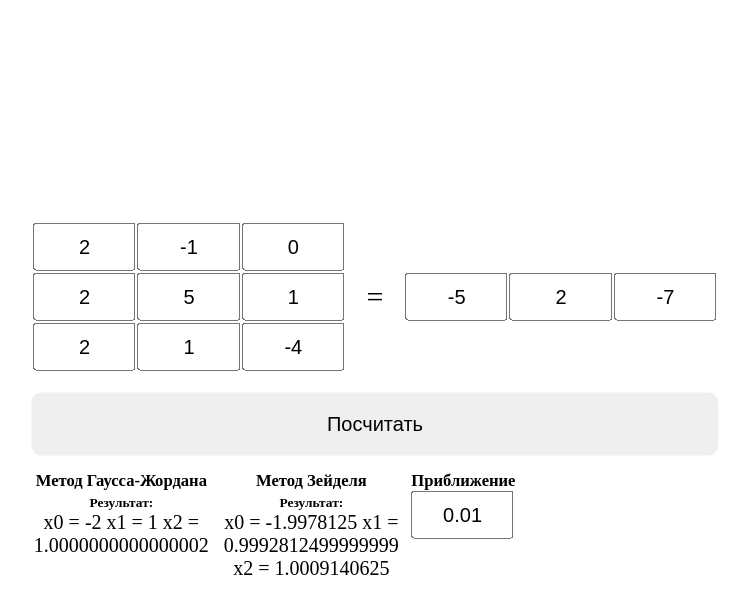
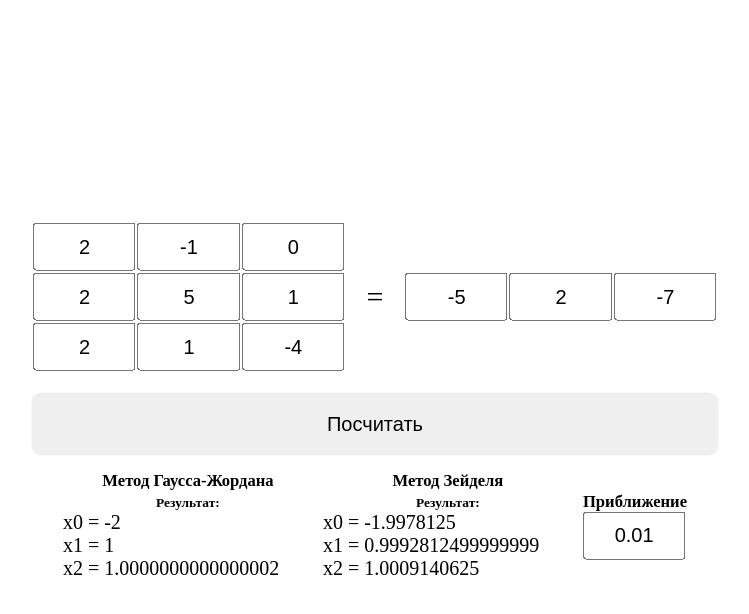
Before and after one commit to Od1nSon-1/Algorithms-JS, a plain HTML site: page Solution SLOUGH's/index.html in a window 1280 px wide. Both pictures are taken after a click on the button "Посчитать". Shown: the whole page, without its empty margins (265-1014 px from the left). Drawn offline with Linux system fonts and the light colour scheme.

Commit message:
fixed bugs

```diff
--- a/Solution SLOUGH's/app.js
+++ b/Solution SLOUGH's/app.js
@@ -2,8 +2,12 @@
 let tableA = document.getElementById("table-a")
 let tableB = document.getElementById("table-b")
 
-let resultGauss = document.getElementById("resultGauss")
-let resultZeidel = document.getElementById("resultZeidel")
+let resultGaussX0 = document.getElementById("resultGaussX0")
+let resultGaussX1 = document.getElementById("resultGaussX1")
+let resultGaussX2 = document.getElementById("resultGaussX2")
+let resultZeidelX0 = document.getElementById("resultZeidelX0")
+let resultZeidelX1 = document.getElementById("resultZeidelX1")
+let resultZeidelX2 = document.getElementById("resultZeidelX2")
 
 let btn = document.getElementById("btn")
 
@@ -102,8 +106,16 @@ btn.addEventListener("click", function () {
 	let x = createZeroFilledArray2(myArrayB.length)
 	let E = 0.01
 
-	resultZeidel.innerHTML = `<p>${getZeidel(myArrayA, myArrayB, x, E)}</p>`
-	resultGauss.innerHTML = `<p>${getGauss(myArrayA, myArrayB)}</p>`
+	let answerGauss = getGauss(myArrayA, myArrayB)
+	let answerZeidel = getZeidel(myArrayA, myArrayB, x, E)
+
+	resultGaussX0.textContent = answerGauss[0]
+	resultGaussX1.textContent = answerGauss[1]
+	resultGaussX2.textContent = answerGauss[2]
+
+	resultZeidelX0.textContent = answerZeidel[0]
+	resultZeidelX1.textContent = answerZeidel[1]
+	resultZeidelX2.textContent = answerZeidel[2]
 
 	logArray(myArrayA)
 })
@@ -170,9 +182,9 @@ function getZeidel(a, b, x, E) {
 			}
 		}
 	}
-	let answer = ''
+	let answer = []
 	for (let i = 0; i < x.length; ++i) {
-		answer += "x" + i + " = " + x[i] + "\n"
+		answer.push("x" + i + " = " + x[i] + "\n")
 	}
 	return answer
 }
@@ -209,9 +221,9 @@ function getGauss(matrixA, matrixB) {
 				extMatrix[i][k] = extMatrix[i][k] - extMatrix[(rows - 1) - q][k] * v
 		}
 
-	let answer = ''
+	let answer = []
 	for (let i = 0; i < rows; i++) {
-		answer += "x" + i + " = " + extMatrix[i][columns - 1] + "\n"
+		answer.push("x" + i + " = " + extMatrix[i][columns - 1] + "\n")
 	}
 	return answer
 
--- a/Solution SLOUGH's/index.html
+++ b/Solution SLOUGH's/index.html
@@ -26,12 +26,20 @@
 					<div class="block__item-output">
 						<h5>Метод Гаусса-Жордана</h5>
 						<h6>Результат:</h6>
-						<p id="resultGauss"></p>
+						<div class="block__item-parag">
+							<p id="resultGaussX0"></p>
+							<p id="resultGaussX1"></p>
+							<p id="resultGaussX2"></p>
+						</div>
 					</div>
 					<div class="block__item-output">
 						<h5>Метод Зейделя</h5>
 						<h6>Результат:</h6>
-						<p id="resultZeidel"></p>
+					<div class="block__item-parag">
+							<p id="resultZeidelX0"></p>
+							<p id="resultZeidelX1"></p>
+							<p id="resultZeidelX2"></p>
+					</div>
 					</div>
 					<div class="block__item-value">
 						<h5>Приближение</h5>
--- a/Solution SLOUGH's/style.css
+++ b/Solution SLOUGH's/style.css
@@ -69,7 +69,11 @@ input {
 .block__item {
 	display: flex;
 	column-gap: 10px;
+	align-items: center;
+	justify-content: center;
 }
+
+
 
 #btn {
 	width: 100%;
@@ -81,10 +85,14 @@ input {
 
 .block__item-output {
 	text-align: center;
-	width: 180px;
+	width: 250px;
 }
 
 .block__item-output h5 {
 	margin-bottom: 4px;
 
 }
+
+.block__item-parag {
+	text-align: left;
+}
```
Also changed, not shown: Solution SLOUGH's/image/app.html (deleted, +0 -92 lines).
